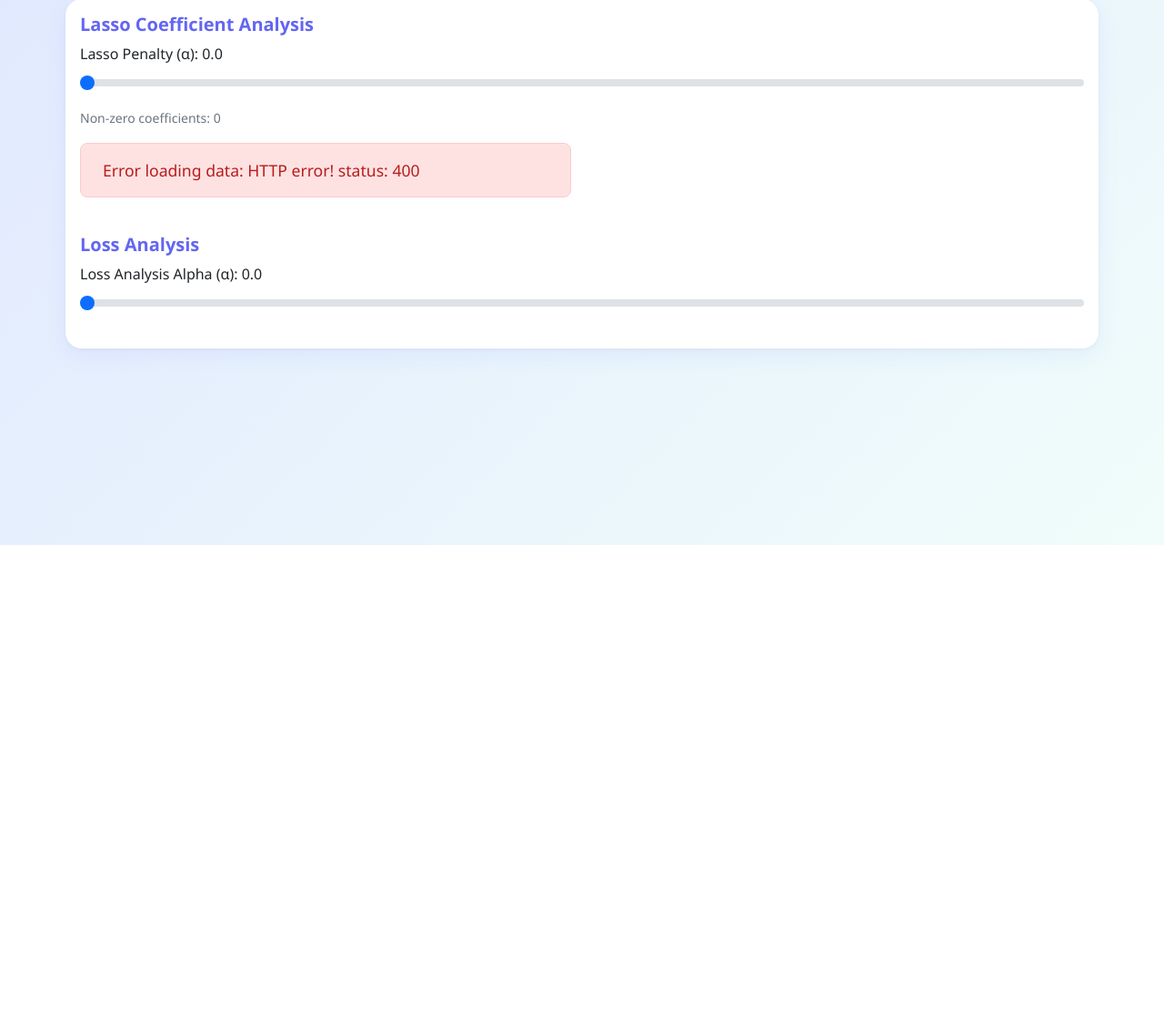
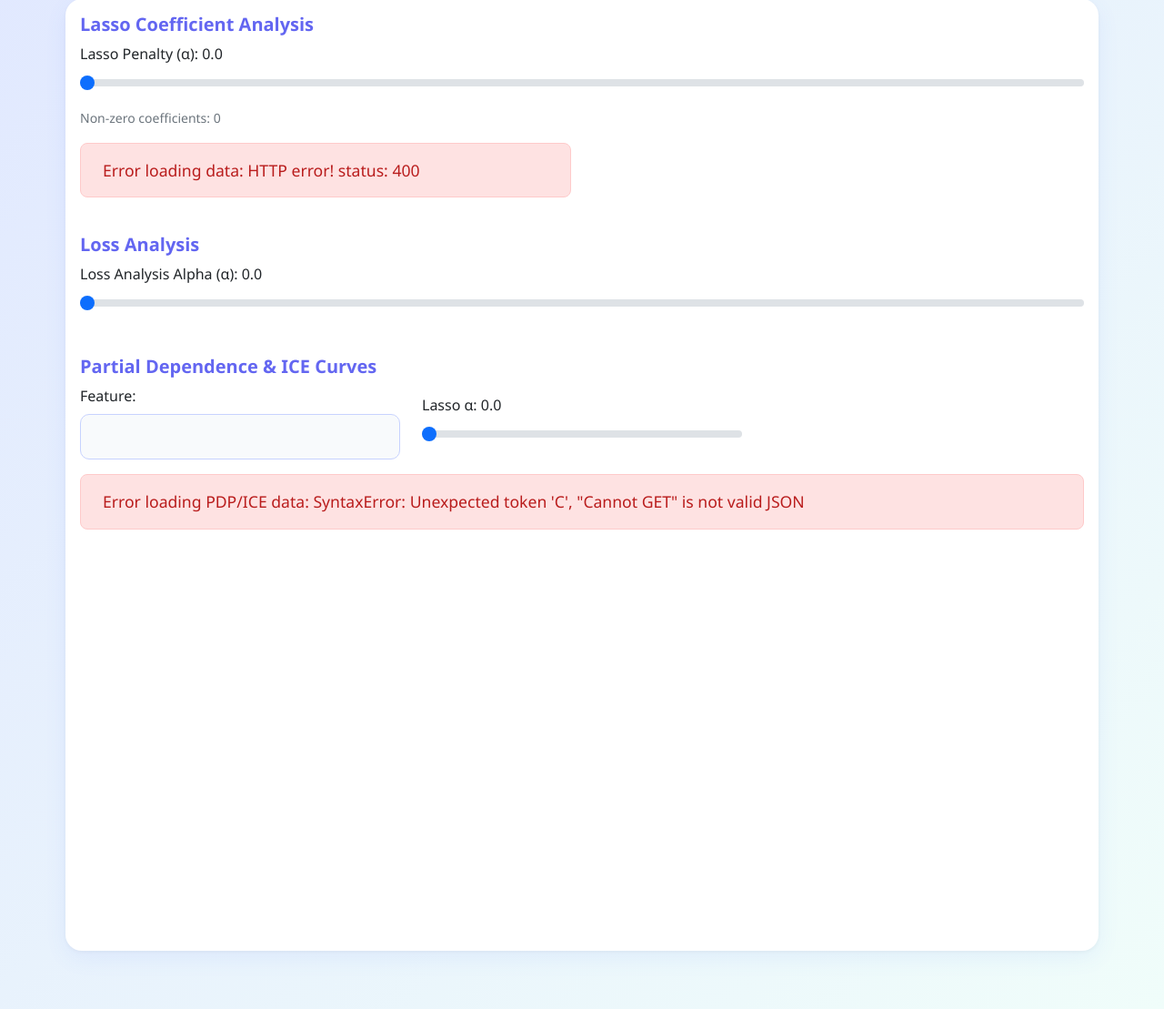
Before and after one commit to RyanNg1403/cs114-co2-predictor, a Flask app: template templates/index.html in a window 1280 px wide, after a click on "Lasso Visualization". Shown: the part 201-1310 px from the top of the page at 91% size. Before the commit the page ends 800 px from the top, so only its background shows below. Run offline with Flask 3, Linux system fonts and the light colour scheme; the template is opened without the code that fills it: most values are stand-ins (such as "Sample title", 1, 10 or a date in 2020); lists and menus that the app fills with data are empty; parts of the project's set-up code (start-up, migrations or seed data) failed here and were passed over; some libraries are stand-ins or nearby versions.

Commit message:
DPD-ICE Plot

```diff
--- a/app.py
+++ b/app.py
@@ -230,5 +230,32 @@
     except Exception as e:
         return jsonify({'error': str(e)}), 400
 
+@app.route('/lasso_pdp_ice', methods=['GET'])
+def lasso_pdp_ice():
+    try:
+        pdp_ice_path = 'models/lasso_pdp_ice.joblib'
+        if not os.path.exists(pdp_ice_path):
+            return jsonify({'error': 'PDP/ICE data not found. Please run the precompute script.'}), 404
+        pdp_ice = joblib.load(pdp_ice_path)
+        data = pdp_ice['data']
+        feature_names = pdp_ice['feature_names']
+        alphas = pdp_ice['alphas']
+        # Optional filtering
+        feature = request.args.get('feature')
+        alpha = request.args.get('alpha')
+        filtered = data
+        if alpha:
+            filtered = {alpha: data.get(alpha, {})}
+        if feature:
+            for a in list(filtered.keys()):
+                filtered[a] = {feature: filtered[a].get(feature, {})}
+        return jsonify({
+            'data': filtered,
+            'feature_names': feature_names,
+            'alphas': alphas
+        })
+    except Exception as e:
+        return jsonify({'error': str(e)}), 400
+
 if __name__ == '__main__':
     app.run(debug=True)
--- a/templates/index.html
+++ b/templates/index.html
@@ -380,6 +380,23 @@
                                 <div id="lossPlot"></div>
                             </div>
                         </div>
+                        <div class="row mt-4">
+                            <div class="col-12">
+                                <h5 class="card-title">Partial Dependence & ICE Curves</h5>
+                                <div class="mb-3 row align-items-center">
+                                    <div class="col-md-4">
+                                        <label for="pdpFeatureSelect" class="form-label">Feature:</label>
+                                        <select class="form-select" id="pdpFeatureSelect"></select>
+                                    </div>
+                                    <div class="col-md-4">
+                                        <label for="pdpAlphaSlider" class="form-label">Lasso α: <span id="pdpAlphaValue">0.0</span></label>
+                                        <input type="range" class="form-range" id="pdpAlphaSlider" min="0" max="40" step="0.5" value="0">
+                                    </div>
+                                </div>
+                                <div id="pdpIcePlot" style="height: 500px;"></div>
+                                <div id="pdpIceLegend" class="mt-2"></div>
+                            </div>
+                        </div>
                     </div>
                 </div>
             </div>
@@ -419,6 +436,9 @@
         let lastTreeType = 'scratch';
         let lastTreePath = null;
         let lastPredictions = null;  // Store last predictions globally
+        let pdpIceData = null;
+        let pdpIceFeatureNames = [];
+        let pdpIceAlphas = [];
 
         document.addEventListener('DOMContentLoaded', function() {
             const algorithmSelect = document.getElementById('algorithm');
@@ -989,6 +1009,88 @@
                 }
             }
         });
+
+        async function loadPdpIceData() {
+            if (pdpIceData) return;
+            try {
+                const response = await fetch('/lasso_pdp_ice');
+                const data = await response.json();
+                pdpIceData = data.data;
+                pdpIceFeatureNames = data.feature_names;
+                pdpIceAlphas = data.alphas;
+                // Populate feature dropdown
+                const select = document.getElementById('pdpFeatureSelect');
+                select.innerHTML = '';
+                pdpIceFeatureNames.forEach(f => {
+                    if (f === 'Area') return; // Exclude Area from dropdown
+                    const opt = document.createElement('option');
+                    opt.value = f;
+                    opt.textContent = f;
+                    select.appendChild(opt);
+                });
+            } catch (e) {
+                document.getElementById('pdpIcePlot').innerHTML = `<div class='alert alert-danger'>Error loading PDP/ICE data: ${e}</div>`;
+            }
+        }
+
+        function updatePdpIcePlot() {
+            if (!pdpIceData) return;
+            const feature = document.getElementById('pdpFeatureSelect').value;
+            const alpha = parseFloat(document.getElementById('pdpAlphaSlider').value).toFixed(1);
+            document.getElementById('pdpAlphaValue').textContent = alpha;
+            const alphaData = pdpIceData[alpha];
+            if (!alphaData || !alphaData[feature]) {
+                document.getElementById('pdpIcePlot').innerHTML = `<div class='alert alert-warning'>No data for this feature/alpha.</div>`;
+                return;
+            }
+            const d = alphaData[feature];
+            // PDP line
+            const pdpTrace = {
+                x: d.x,
+                y: d.pdp,
+                mode: 'lines',
+                name: 'PDP (Average)',
+                line: { color: '#0ea5e9', width: 4 },
+            };
+            // Randomly select 5 ICE curves from the 50 available
+            let indices = Array.from({length: d.ice.length}, (_, i) => i);
+            indices = indices.sort(() => Math.random() - 0.5).slice(0, 5);
+            const iceTraces = indices.map((idx, i) => ({
+                x: d.x,
+                y: d.ice[idx],
+                mode: 'lines',
+                name: `ICE Sample ${idx+1}`,
+                line: { color: '#6366f1', width: 1, dash: 'dot' },
+                opacity: 0.7,
+                showlegend: false
+            }));
+            // Plot
+            Plotly.newPlot('pdpIcePlot', [pdpTrace, ...iceTraces], {
+                title: `PDP & ICE for ${feature} (α=${alpha})`,
+                xaxis: { title: feature },
+                yaxis: { title: 'Predicted CO₂ Emission' },
+                height: 500,
+                margin: { t: 50, l: 60, r: 30, b: 60 },
+                dragmode: false
+            }, {displayModeBar: false});
+            // Legend
+            document.getElementById('pdpIceLegend').innerHTML = `<span style='color:#0ea5e9;font-weight:bold;'>━</span> PDP (Average) &nbsp; <span style='color:#6366f1;'>━</span> ICE (Random 5 of 50 samples)`;
+        }
+
+        document.addEventListener('DOMContentLoaded', async function() {
+            // ... existing code ...
+            await loadPdpIceData();
+            // Set up feature dropdown and alpha slider
+            document.getElementById('pdpFeatureSelect').addEventListener('change', updatePdpIcePlot);
+            document.getElementById('pdpAlphaSlider').addEventListener('input', updatePdpIcePlot);
+            // Set slider min/max/step
+            document.getElementById('pdpAlphaSlider').min = 0;
+            document.getElementById('pdpAlphaSlider').max = 40;
+            document.getElementById('pdpAlphaSlider').step = 0.5;
+            document.getElementById('pdpAlphaSlider').value = 0;
+            // Initial plot
+            setTimeout(updatePdpIcePlot, 500);
+        });
     </script>
 </body>
 </html>
```
Also changed, not shown: precompute_lasso_pdp_ice.py (added, +87 -0 lines), 1 other file.
